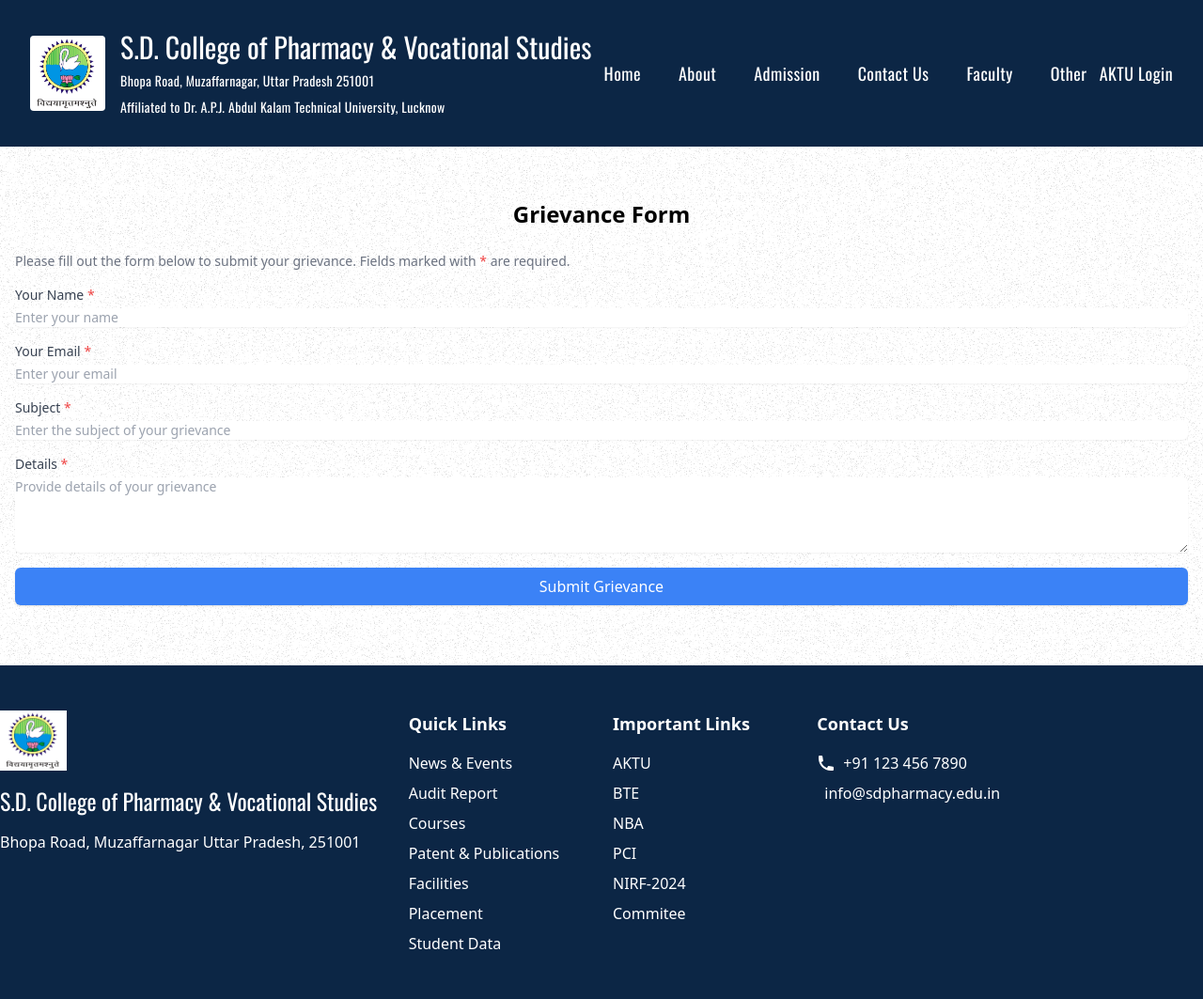
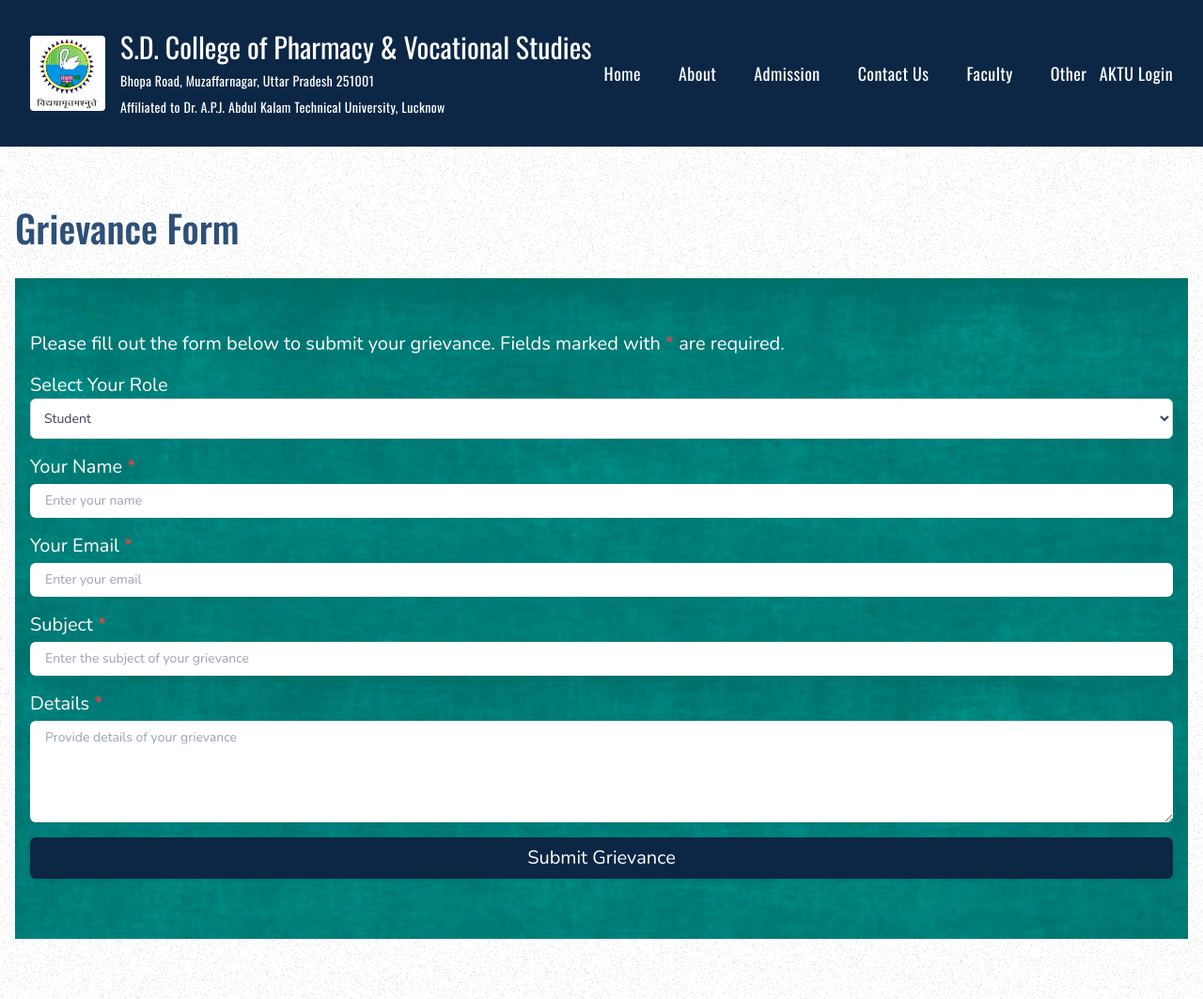
Before and after one commit to varun050303/SDCOP-Website, an Astro site: page /grievance in a window 1280 px wide. Shown: the top 1063 px of the page at 94% size. Built offline with nearby package versions, Linux system fonts and the light colour scheme; Astro itself is replaced by a stand-in of ours.

Commit message:
minor fixes

```diff
--- a/src/components/Header.astro
+++ b/src/components/Header.astro
@@ -25,7 +25,7 @@
 const currentPath = pathName.slice(1);
 ---
 
-<header class="bg-navy-blue">
+<header class="bg-navy-blue sticky top-0 z-50">
   <div
     class="container mx-auto flex flex-col md:flex-row items-center justify-between w-full p-4 md:p-8"
   >
--- a/src/layouts/Layout.astro
+++ b/src/layouts/Layout.astro
@@ -44,7 +44,7 @@
 <script>
   (function () {
     emailjs.init({
-      publicKey: import.meta.env.PUBLIC_USER_EMAILJS_TOKEN,
+      publicKey: "71EOTgjpG9HjVUj0n",
     });
   })();
 </script>
@@ -55,13 +55,7 @@
       ?.addEventListener("submit", function (event) {
         event.preventDefault();
         // these IDs from the previous steps
-        emailjs
-          .sendForm(
-            import.meta.env.PUBLIC_EMAIL_SERVICE_TOKEN,
-            import.meta.env.PUBLIC_TEMPLATE_EMAILJS_TOKEN,
-            this
-          )
-          .then(
+        emailjs.sendForm("service_016o468", "template_ct1bhrb", this).then(
           () => {
             console.log("SUCCESS!");
           },
--- a/src/pages/grievance.astro
+++ b/src/pages/grievance.astro
@@ -5,16 +5,33 @@
 
 <Layout>
   <Section background="white">
-    <h1 class="text-2xl font-bold text-center mb-6">Grievance Form</h1>
-    <p class="text-sm text-gray-500 mb-4">
+    <h1 class="heading mb-6">Grievance Form</h1>
+    <Section background="green" classes="">
+      <div class="text">
+        <p class="mb-4">
           Please fill out the form below to submit your grievance. Fields marked
           with <span class="text-red-500">*</span> are required.
         </p>
-    <div class="">
+        <div>
           <form id="grievance-form" class="space-y-4">
+            <div class="mb-4">
+              <label for="role"> Select Your Role </label>
+              <select
+                id="role"
+                name="role"
+                class="text-gray-700 block w-full p-2.5 bg-white border border-gray-300 rounded-md shadow-sm focus:outline-none focus:ring-blue-500 focus:border-blue-500 sm:text-sm"
+                required
+              >
+                <option value="" disabled selected> Choose your role </option>
+                <option value="student" selected>Student</option>
+                <option value="teacher">Faculty</option>
+                <option value="staff">Staff</option>
+                <option value="stakeholder">Stakeholder</option>
+              </select>
+            </div>
             <!-- Name Field -->
             <div>
-          <label for="user_name" class="block text-sm font-medium text-gray-700"
+              <label for="user_name"
                 >Your Name <span class="text-red-500">*</span></label
               >
               <input
@@ -29,9 +46,7 @@
 
             <!-- Email Field -->
             <div>
-          <label
-            for="user_email"
-            class="block text-sm font-medium text-gray-700"
+              <label for="user_email" class=""
                 >Your Email <span class="text-red-500">*</span></label
               >
               <input
@@ -46,9 +61,7 @@
 
             <!-- Subject Field -->
             <div>
-          <label
-            for="grievance_subject"
-            class="block text-sm font-medium text-gray-700"
+              <label for="grievance_subject" class=""
                 >Subject <span class="text-red-500">*</span></label
               >
               <input
@@ -63,9 +76,7 @@
 
             <!-- Message Field -->
             <div>
-          <label
-            for="grievance_message"
-            class="block text-sm font-medium text-gray-700"
+              <label for="grievance_message" class=""
                 >Details <span class="text-red-500">*</span></label
               >
               <textarea
@@ -81,12 +92,30 @@
             <div>
               <button
                 type="submit"
-            class="w-full bg-blue-500 text-white py-2 px-4 rounded-md shadow hover:bg-blue-600 focus:outline-none focus:ring-2 focus:ring-blue-500"
+                class="w-full bg-navy-blue text-white py-2 px-4 rounded-md shadow hover:bg-blue-600 focus:outline-none focus:ring-2 focus:ring-blue-500"
               >
                 Submit Grievance
               </button>
             </div>
           </form>
         </div>
+      </div>
+    </Section>
   </Section>
 </Layout>
+
+<style>
+  .heading {
+    @apply font-oswald text-[40px] text-dark-blue font-medium;
+  }
+  .text {
+    @apply text-white font-nunito text-xl;
+  }
+  input {
+    @apply block min-w-0 grow py-1.5 pl-1 pr-3 text-base text-gray-900 placeholder:px-3 placeholder:text-gray-400 focus:outline focus:outline-0 sm:text-sm/6;
+  }
+
+  textarea {
+    @apply block min-w-0 grow py-1.5 pl-1 pr-3 text-base text-gray-900 placeholder:px-3 placeholder:text-gray-400 focus:outline focus:outline-0 sm:text-sm/6;
+  }
+</style>
```
Lines whose indentation alone changed are shown as unchanged.
